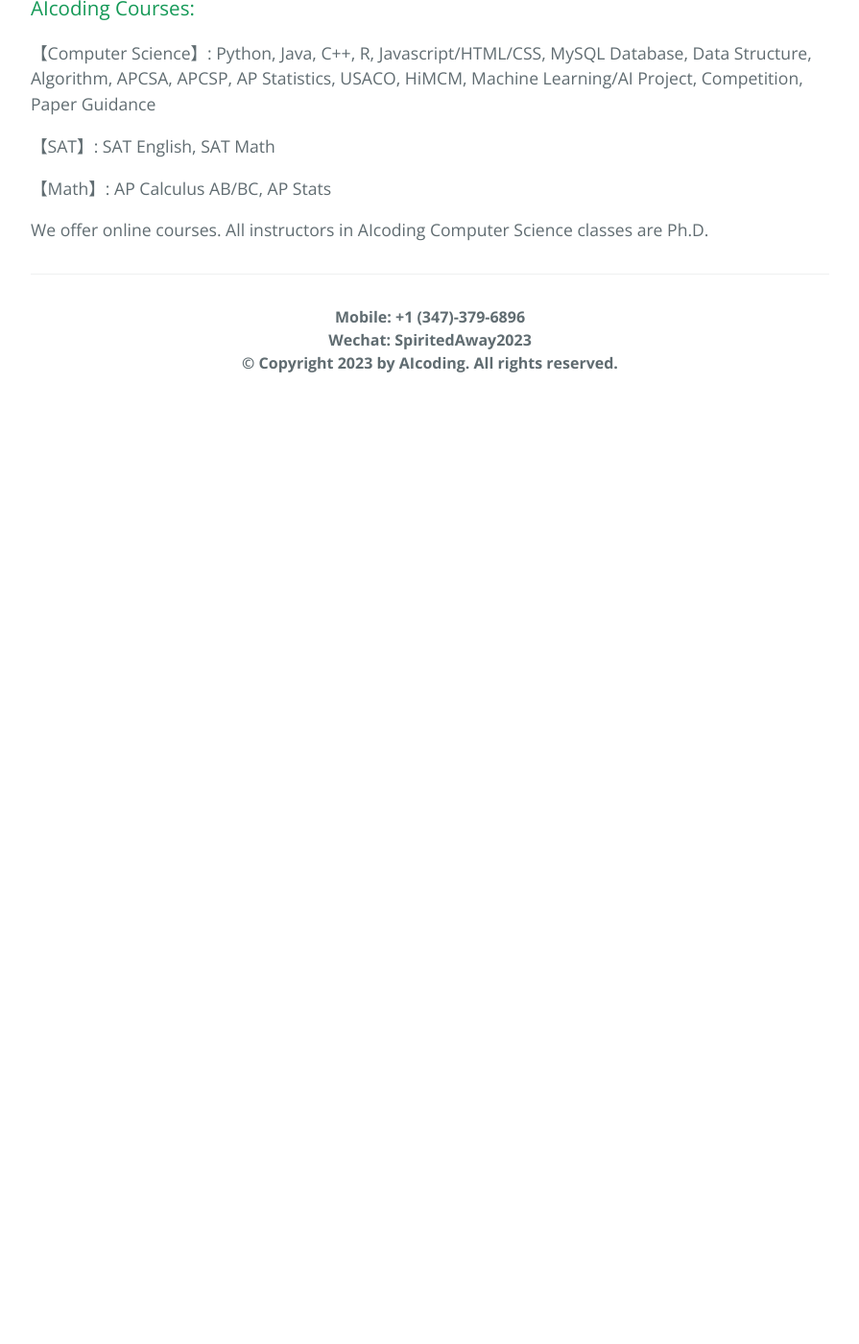
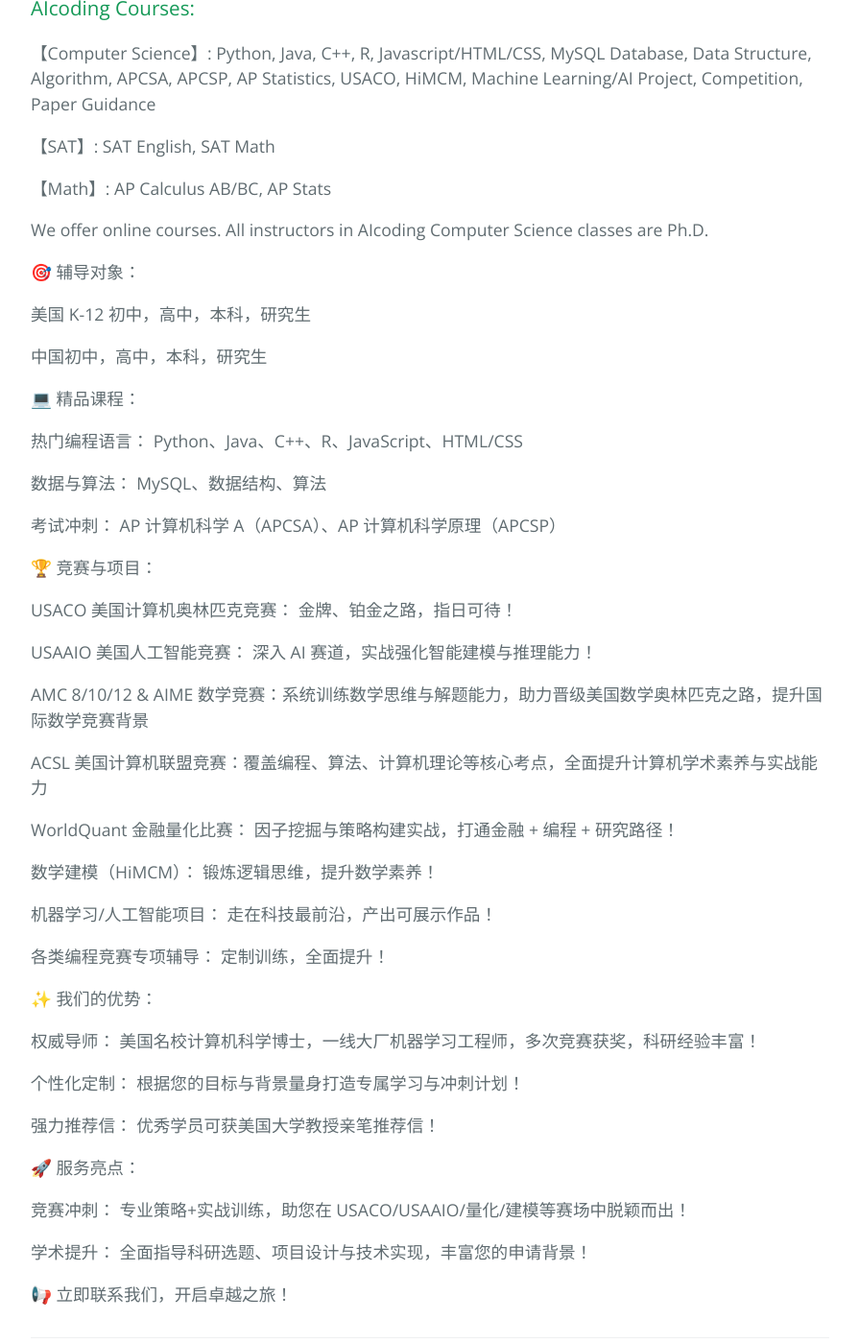
Before and after one commit to hangzhaosbu/aicoding, a Jekyll site: the page built from index.md, in a window 1280 px wide and 1400 px high, scrolled down 640 px. Shown: the whole window at 96% size, without its empty margins (192-1087 px from the left). Built offline with Jekyll 4.4.1, drawn with Linux system fonts in a browser that asks for light colours; our own code applies the rules of GitHub Pages for plain Markdown files; before the commit the page ends 1062 px from its top, so only the background shows below that.

Commit message:
Update index.md

```diff
--- a/index.md
+++ b/index.md
@@ -13,3 +13,58 @@
 
 We offer online courses.
 All instructors in AIcoding Computer Science classes are Ph.D.
+
+
+
+🎯 辅导对象：
+
+美国 K-12 初中，高中，本科，研究生
+
+中国初中，高中，本科，研究生
+
+
+💻 精品课程：
+
+热门编程语言： Python、Java、C++、R、JavaScript、HTML/CSS
+
+数据与算法： MySQL、数据结构、算法
+
+考试冲刺： AP 计算机科学 A（APCSA）、AP 计算机科学原理（APCSP）
+
+
+🏆 竞赛与项目：
+
+USACO 美国计算机奥林匹克竞赛： 金牌、铂金之路，指日可待！
+
+USAAIO 美国人工智能竞赛： 深入 AI 赛道，实战强化智能建模与推理能力！
+
+AMC 8/10/12 & AIME 数学竞赛：系统训练数学思维与解题能力，助力晋级美国数学奥林匹克之路，提升国际数学竞赛背景
+
+ACSL 美国计算机联盟竞赛：覆盖编程、算法、计算机理论等核心考点，全面提升计算机学术素养与实战能力
+
+WorldQuant 金融量化比赛： 因子挖掘与策略构建实战，打通金融 + 编程 + 研究路径！
+
+数学建模（HiMCM）： 锻炼逻辑思维，提升数学素养！
+
+机器学习/人工智能项目： 走在科技最前沿，产出可展示作品！
+
+各类编程竞赛专项辅导： 定制训练，全面提升！
+
+
+✨ 我们的优势：
+
+权威导师： 美国名校计算机科学博士，一线大厂机器学习工程师，多次竞赛获奖，科研经验丰富！
+
+个性化定制： 根据您的目标与背景量身打造专属学习与冲刺计划！
+
+强力推荐信： 优秀学员可获美国大学教授亲笔推荐信！
+
+
+🚀 服务亮点：
+
+竞赛冲刺： 专业策略+实战训练，助您在 USACO/USAAIO/量化/建模等赛场中脱颖而出！
+
+学术提升： 全面指导科研选题、项目设计与技术实现，丰富您的申请背景！
+
+
+📢 立即联系我们，开启卓越之旅！
```
